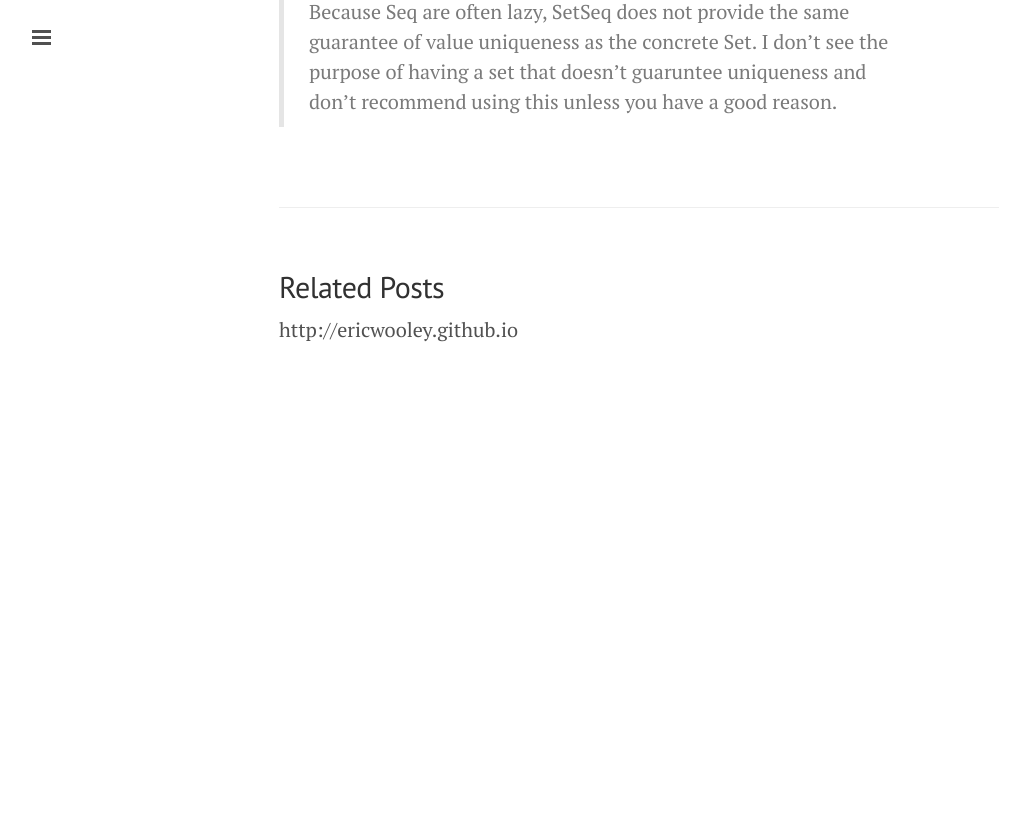
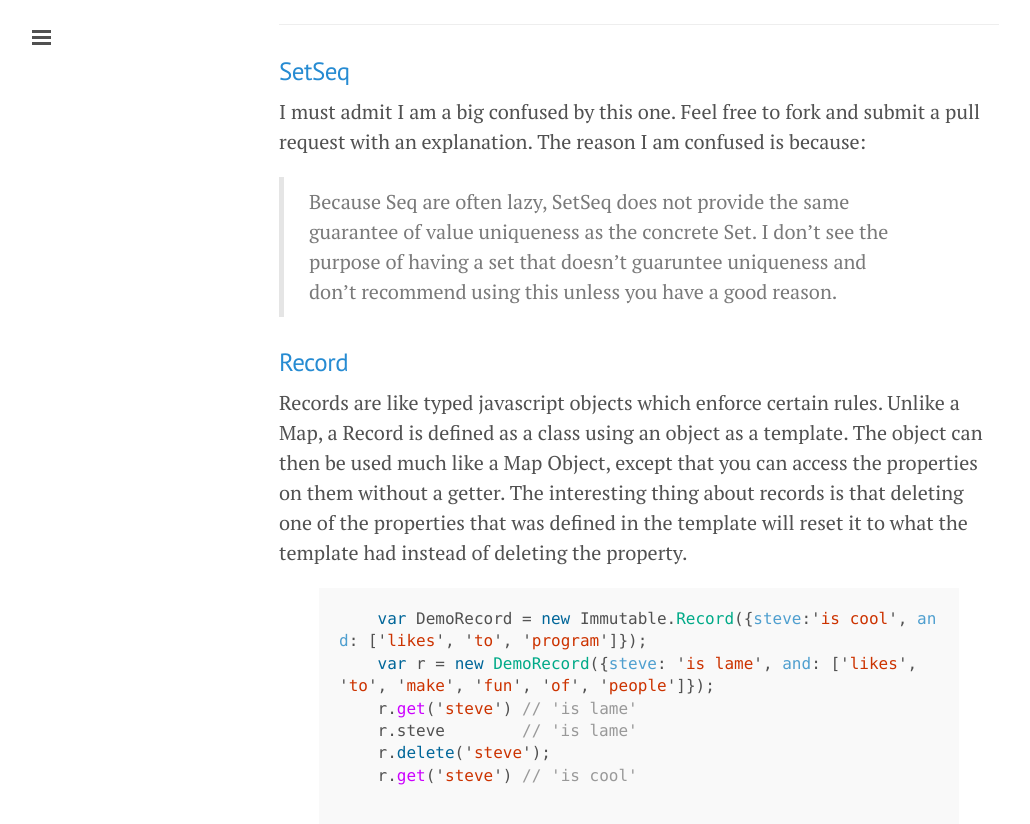
Before and after one commit to ericwooley/ericwooley.github.io, a Jekyll site: the page built from _posts/2015-04-01-using-immutablejs.markdown, in a window 1280 px wide and 900 px high, scrolled down 7311 px. Shown: the top 824 px of the window, without its empty margins (1-1031 px from the left). Built offline with Jekyll 4.4.1, drawn with Linux system fonts in a browser that asks for light colours; Markdown is read by kramdown in place of the engine named in the settings; before the commit the page ends 7716 px from its top, so only the background shows below that; some of the changed text lies outside the part shown.

Commit message:
added a not about the performance.

```diff
--- a/_posts/2015-04-01-using-immutablejs.markdown
+++ b/_posts/2015-04-01-using-immutablejs.markdown
@@ -25,6 +25,11 @@
 
 
 ## <a name="performance" >Some quick perfomance considerations.</a>
+
+The following is an extremely contrived example, during which Immutable performs very poorly.
+
+*TL;DR* To reduce the performance hit you take by modifying large amounts of data on the same Immutable object, you can batch your changes using
+[`withMutations`](http://facebook.github.io/immutable-js/docs/#/Map/withMutations)
 
 ImmutableJS does a shallow copy of an object every time you mutate it, which can have massive perforamance implications.
 If you don't consider your data structers while working with them you can freeze up your page really easily.
@@ -235,8 +240,21 @@
   >Because Seq are often lazy, SetSeq does not provide the same guarantee of value uniqueness as the concrete Set.
   I don't see the purpose of having a set that doesn't guaruntee uniqueness and don't recommend using this unless you have a good reason.
 
+### [Record](http://facebook.github.io/immutable-js/docs/#/Record)
+
+  Records are like typed javascript objects which enforce certain rules. Unlike a Map, a Record is defined as a class
+  using an object as a template. The object can then be used much like a Map Object, except that you can access the properties on them without a getter.
+  The interesting thing about records is that deleting one of the properties that was defined in the template will reset it to what the template had instead of deleting the property.
 
 
+  {% highlight javascript %}
+    var DemoRecord = new Immutable.Record({steve:'is cool', and: ['likes', 'to', 'program']});
+    var r = new DemoRecord({steve: 'is lame', and: ['likes', 'to', 'make', 'fun', 'of', 'people']});
+    r.get('steve') // 'is lame'
+    r.steve        // 'is lame'
+    r.delete('steve');
+    r.get('steve') // 'is cool'
+  {% endhighlight %}
 
 <!-- {% highlight ruby %}
 def print_hi(name)
```
